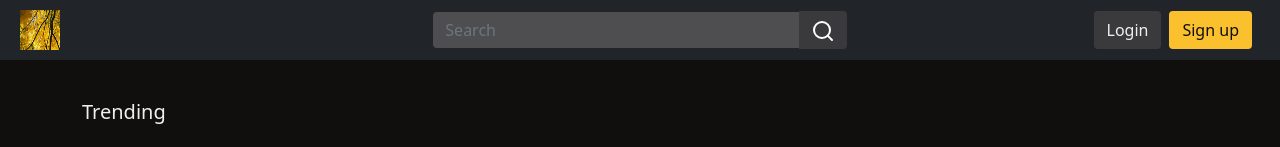
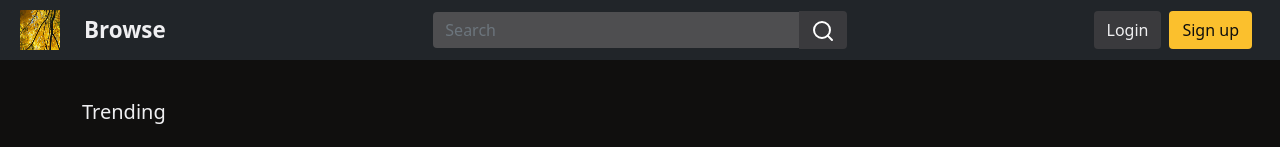
Before and after one commit to havorx/WeirdTwitch-frontend, a React (Create React App) app: page / in a window 1280 px wide. Shown: the top 147 px of the page. Built offline with nearby package versions, Linux system fonts and the light colour scheme; no server answers.

Commit message:
fix browse on navbar not showing up when not logging in

```diff
--- a/src/components/Navbar/Navbar.jsx
+++ b/src/components/Navbar/Navbar.jsx
@@ -39,8 +39,7 @@ export default function MainNav() {
               {userContext.isAdmin && <Link style={{fontWeight: 600, marginRight: '20px'}}
                      to="/admin">Administrator</Link>}
 
-              {userContext.token &&
-              <Link style={{fontWeight: 600}} to="/browse">Browse</Link>}
+              <Link style={{fontWeight: 600}} to="/browse">Browse</Link>
             </Nav>
           </Col>
           <Col className="d-flex justify-content-center align-items-center">
```
